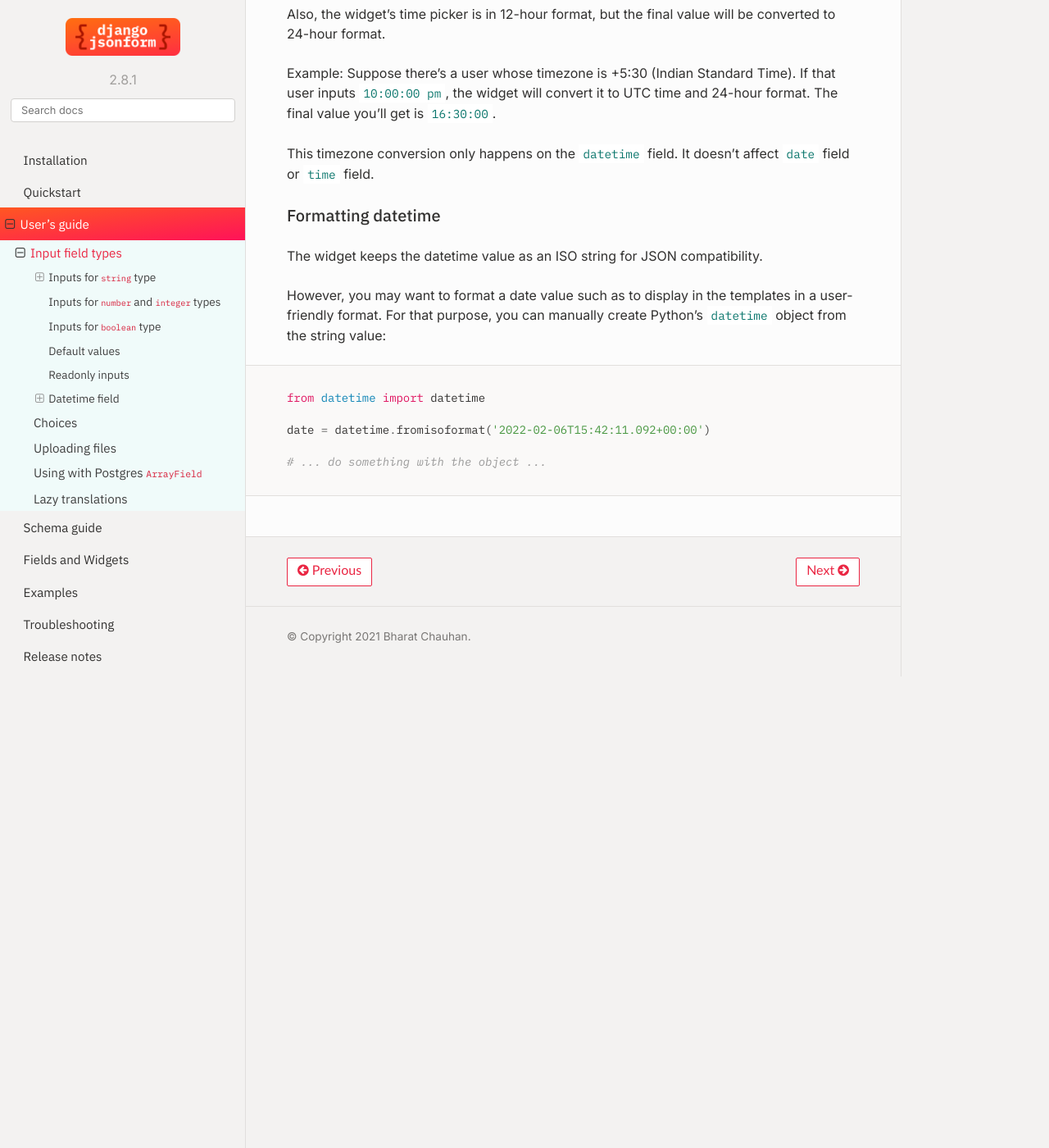
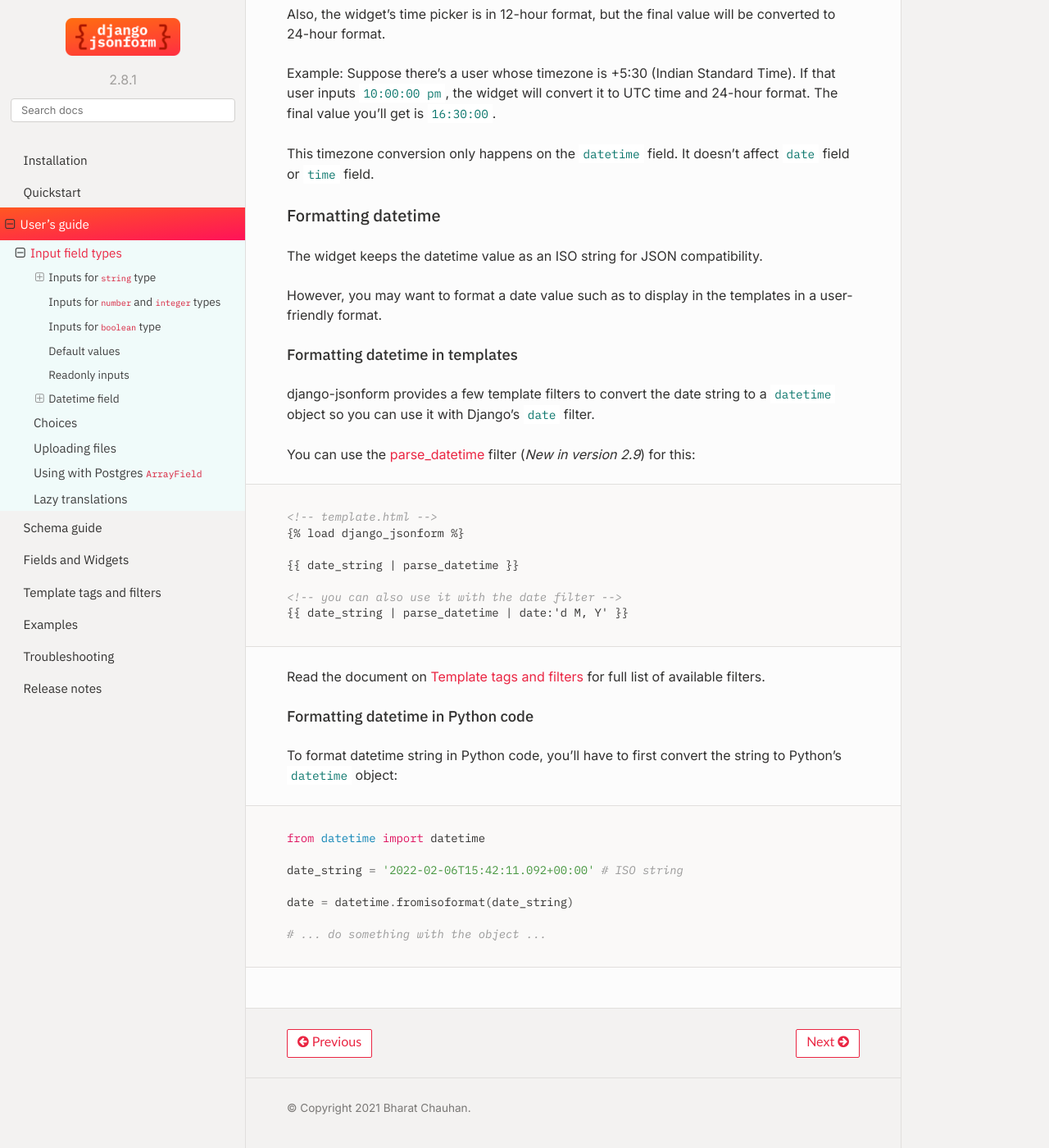
Before and after one commit to bhch/django-jsonform, a Sphinx documentation site: the page built from docs/guide/inputs.rst, in a window 1280 px wide and 1400 px high, scrolled down 4203 px. Shown: the whole window at 82% size. Built offline with Sphinx 7.4.7 and the Read the Docs theme 2.0.0, drawn with Linux system fonts in a browser that asks for light colours; before the commit the page ends 5028 px from its top, so only the background shows below that.

Commit message:
Add docs for new templatetags

```diff
--- a/docs/guide/inputs.rst
+++ b/docs/guide/inputs.rst
@@ -210,13 +210,44 @@ Formatting datetime
 
 The widget keeps the datetime value as an ISO string for JSON compatibility.
 
-However, you may want to format a date value such as to display in the templates in
-a user-friendly format. For that purpose, you can manually create Python's ``datetime`` object from the string value:
+However, you may want to format a date value such as to display in the templates
+in a user-friendly format.
+
+Formatting datetime in templates
+^^^^^^^^^^^^^^^^^^^^^^^^^^^^^^^^
+
+django-jsonform provides a few template filters to convert the date string to a
+``datetime`` object so you can use it with Django's ``date`` filter.
+
+You can use the :ref:`parse_datetime <parse-datetime>` filter (*New in version 2.9*) for this:
+
+.. code-block:: html
+
+    <!-- template.html -->
+    {% load django_jsonform %}
+
+    {{ date_string | parse_datetime }}
+
+    <!-- you can also use it with the date filter -->
+    {{ date_string | parse_datetime | date:'d M, Y' }}
+
+
+
+Read the document on :doc:`Template tags and filters </templatetags>` for full list of
+available filters.
+
+Formatting datetime in Python code
+^^^^^^^^^^^^^^^^^^^^^^^^^^^^^^^^^^
+
+To format datetime string in Python code, you'll have to first convert the string
+to Python's ``datetime`` object:
 
 .. code-block:: python
 
     from datetime import datetime
 
-    date = datetime.fromisoformat('2022-02-06T15:42:11.092+00:00')
+    date_string = '2022-02-06T15:42:11.092+00:00' # ISO string
+
+    date = datetime.fromisoformat(date_string)
 
     # ... do something with the object ...
--- a/docs/index.rst
+++ b/docs/index.rst
@@ -28,6 +28,7 @@ Table of contents
    guide/index
    schema
    fields-and-widgets
+   templatetags
    examples
    troubleshooting
    releases/index
```
Also changed, not shown: docs/templatetags.rst (added, +69 -0 lines).
